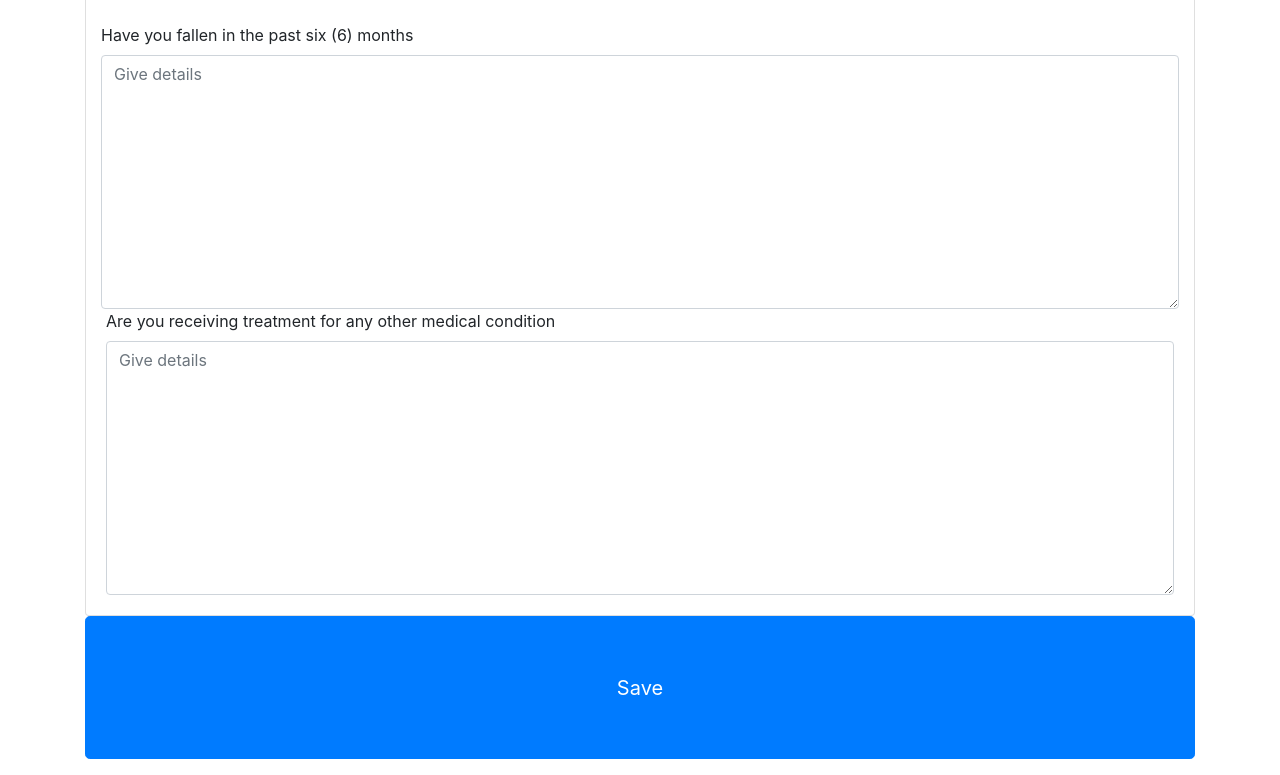
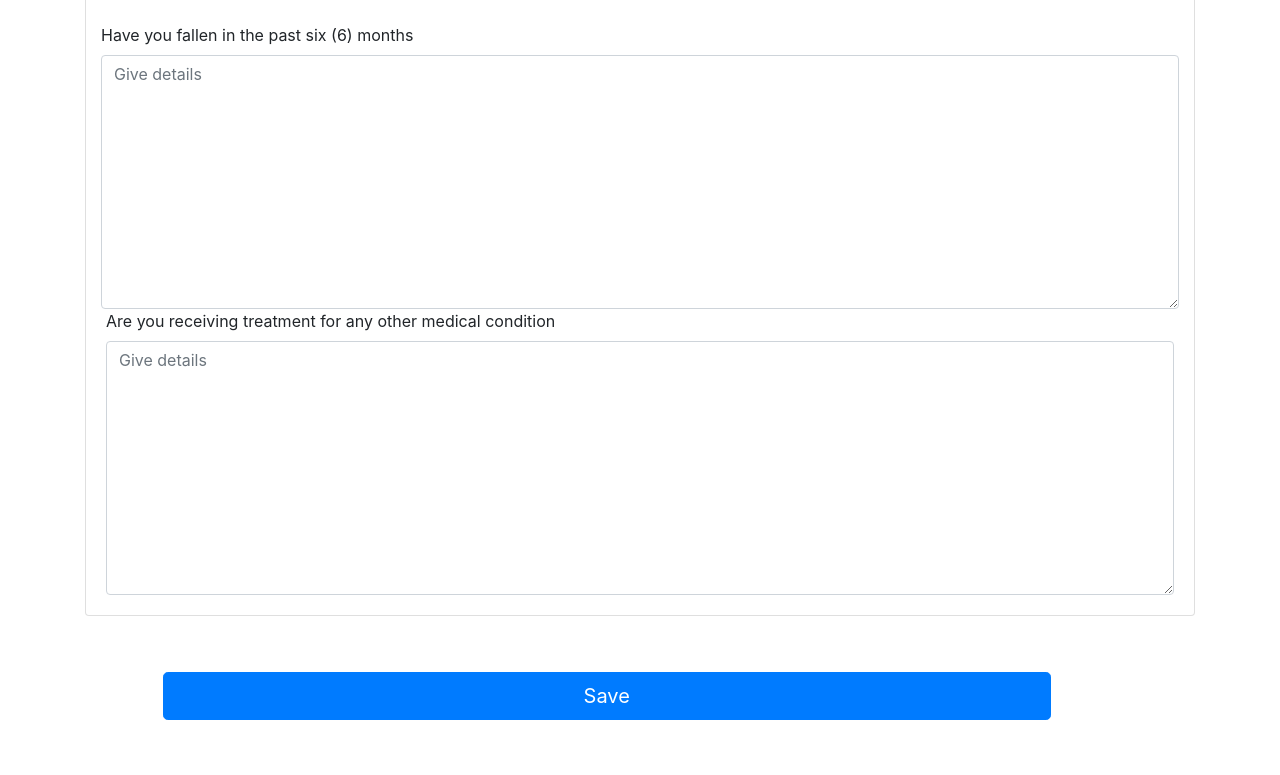
Before and after one commit to nb341/systemaid, a plain HTML site: page index.html in a window 1280 px wide. Shown: the part 3181-3956 px from the top of the page. Drawn offline with nearby package versions, Linux system fonts and the light colour scheme.

Commit message:
Update index.html

```diff
--- a/index.html
+++ b/index.html
@@ -612,7 +612,7 @@
 
                         <div class="col text-center">
 
-                            <input type="submit" style="text-align: center; padding: 5% 7%;" value="Save" class="btn btn-primary btn-lg btn-block">
+                            <input type="submit" style="text-align: center; margin: 5% 7%; width: 80%;" value="Save" class="btn btn-primary btn-lg btn-block">
 
                         </div>
 
```
